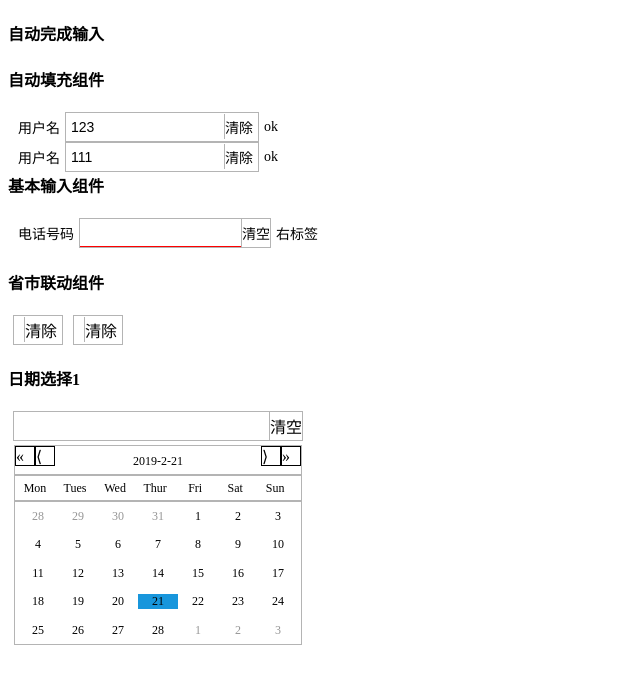
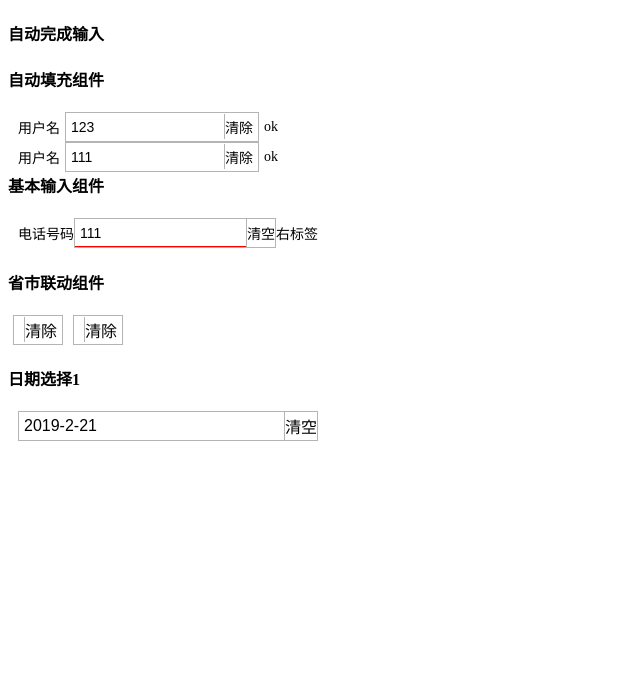
Before and after one commit to gaomin-github/my-pj6, a JavaScript app: page /dataDemo in a window 1280 px wide. Shown: the top 684 px of the page, without its empty margins (0-640 px from the left). Built offline with nearby package versions, Linux system fonts and the light colour scheme; the HTML template or start-up script is replaced by a standard one.

Commit message:
datepicker component
日期选择组件

```diff
--- a/src/components/datas/BasicInput.vue
+++ b/src/components/datas/BasicInput.vue
@@ -1,13 +1,13 @@
 <template>
-    <section class="container" @click="focusInput">
+    <section class="container" @blur="blur">
         <section class="left">
             <slot name="left"></slot>
         </section>
         <section class="content">
             <section class="in" :class="statusCode=='error'?'in_error':''">
                 <!--123-->
-                <input type="text" v-if="allowEdit" :value="basicValue" ref="in" @input="updateValue" @blur="blur"/>
-                <input type="text" v-else :value="basicValue" @input="updateValue" ref="in" @blur="blur" readonly/>
+                <input type="text" v-if="allowEdit" :value="value" ref="in"  @click="focusInput" @input="updateValue"/>
+                <input type="text" v-else :value="value" @click="focusInput"  @input="updateValue" ref="in" readonly/>
             </section>
             <section class="in_icon">
                 清空
@@ -40,20 +40,23 @@
     let e='error'
     @Component
     export default class Input extends Vue {
-        @Prop({default:''}) basicValue!:string      //输入值
+        @Prop({default:''}) value!:string      //输入值
         @Prop({default:InputStatus.init}) statusCode!:InputStatus      //组件状态
         @Prop({default:true}) allowEdit!:boolean    //是否允许编辑
         @Prop({default:false}) showPop!:boolean   //是否展示弹出模块
         focusInput(){
-            let inputEle:any=this.$refs['in']
-            inputEle.focus()
+//            let inputEle:any=this.$refs['in']
+//            inputEle.focus()
             this.showPop=!this.showPop
+            console.log('basic focus input')
+            this.$emit('click')
         }
         updateValue(event:any){
             this.$emit('input',event.target.value)
         }
         blur(){
-            this.$emit('blur',this.basicValue)
+            this.showPop=false
+            this.$emit('blur',this.value)
         }
     }
 </script>
@@ -67,7 +70,6 @@
     height:100%;
     display: flex;
     align-items: center;
-    margin-right:5px;
 }
 .content{
     display: flex;
@@ -78,7 +80,6 @@
     .in{
         flex:1;
         min-height:5px;
-        pading-left:5px;
         height:100%;
         input{
             width:100%;
@@ -120,6 +121,5 @@
     height:100%;
     display: flex;
     align-items: center;
-    margin-left:5px;
 }
 </style>
--- a/src/components/datas/DatePicker.vue
+++ b/src/components/datas/DatePicker.vue
@@ -1,8 +1,9 @@
 <template>
-    <section>
+    <section class="date_container" @input="handlerInput">
         <h3>{{test}}</h3>
-        <basic-input :showPop="true">
-            <section slot="down" class="down">
+        <basic-input :showPop="true" v-model="initDate" @click="handlerClick"></basic-input>
+        <transition name="date">
+            <section class="down" v-if="showPop">
                 <section class="header">
                     <section class="y_prev" @click="preYear--">&laquo;</section>
                     <section class="m_prev" @click="prevMonth">&langle;</section>
@@ -16,44 +17,37 @@
                     </li>
                 </ul>
                 <ul class="con_day">
-                    <li v-for="dayItem in dayList" :class="[dayItem.month==curMonth?'':'not_cur_month',dayItem.day==curDay&&dayItem.month==curMonth?'day_item-active':'']">
-                        <!--:class="dayItem.month==curMonth?'not_cur_month':'',dayItem.day==curDay?'day_item-active':''"-->
-                        <!--<section</section>-->
-                        <!--{{dayItem.month}},-->
-                        <!--{{curMonth}},-->
+                    <li v-for="dayItem in dayList" :class="[dayItem.month==curMonth?dayItem.year==curYear&&dayItem.day==curDay?'cur_day':'':'not_cur_month',dayItem.year+'-'+(dayItem.month+1)+'-'+dayItem.day==nowDate?'init_day':'']" @click="handlerChoose(dayItem)">
                         {{dayItem.day}}
                     </li>
                 </ul>
             </section>
-        </basic-input>
+        </transition>
+
     </section>
 </template>
 <script lang="ts">
     //电话号码格式校验
     import {Vue,Component,Prop} from 'vue-property-decorator';
     import BasicInput from './BasicInput';
-//    const WeekStrs=['Sun','Mon','Tues','Wed','Thur','Fri','Sat']
-    enum Week{
-        Sun=0,
-        Mon,
-        Tues,
-        Wed,
-        Thur,
-        Fri,
-        Sat
-    }
     @Component({
         components:{
             BasicInput
         }
     })
     export default class DatePicker extends Vue{
+        @Prop({default:(new Date()).getFullYear()+'-'+((new Date()).getMonth()+1)+'-'+(new Date()).getDate()}) value!:string        //传入组件值
+        nowDate:string=(new Date()).getFullYear()+'-'+((new Date()).getMonth()+1)+'-'+(new Date()).getDate()        //当前系统时间
         WeekStrs:Array<string>=['Mon','Tues','Wed','Thur','Fri','Sat','Sun']
         MonthIndexs:Array<number>=[31,28,31,30,31,30,31,31,30,31,30,31]
-        curYear:number=(new Date()).getFullYear()
-        curMonth:number=(new Date()).getMonth()
-        curDay:number=(new Date()).getDate()
-        initWeek:number=(new Date()).getDay()
+        initDate:string=this.value                  //组件选中值
+        curYear:number=parseInt((this.value.split('-'))[0])     //选中年份
+        curMonth:number=parseInt((this.value.split('-'))[1])-1    //选中月份
+        curDay:number=parseInt((this.value.split('-'))[2])      //选中日期值
+        showPop:boolean=false
+        get curWeek(){
+            return (new Date(this.curYear,this.curMonth,this.curDay)).getDay()
+        }
 //        获取当前月天数
         get monthDay(){
             if(this.curMonth==2) return 28
@@ -109,25 +103,45 @@
             this.curYear=this.curMonth%12==0?this.curYear+1:this.curYear
             this.curMonth=this.curMonth%12
         }
-        mounted(){
-            console.log('curYear:'+this.curYear)
-            console.log('curMonth:'+this.curMonth)
-            console.log('curDay:'+this.curDay)
-            console.log('initWeek:'+this.initWeek)
+//        点击输入框
+        handlerClick(){
+            console.log('handler click')
+            this.showPop=!this.showPop
+            this.$emit('click')
+        }
+        handlerChoose(dayItem:any){
+            this.curYear=dayItem.year
+            this.curMonth=dayItem.month
+            this.curDay=dayItem.day
+            this.initDate=this.curYear+'-'+(this.curMonth+1)+'-'+this.curDay
+            this.showPop=false
+            this.$emit('select')
+        }
+        handlerInput(){
+            this.curYear=parseInt((this.initDate.split('-'))[0])
+            this.curMonth=parseInt((this.initDate.split('-'))[1])-1
+            this.curDay=parseInt((this.initDate.split('-'))[2])
+            this.$emit('input',this.initDate)
         }
     }
 </script>
 <style lang="scss" scoped>
+.date_container{
+    position: relative;
+}
 .down{
-    height:200px;
-    display: flex;
+    position: absolute;
+    left:0px;
+    margin-top: 5px;
+    width:240px;
+    height:120px;
     flex-direction: column;
     cursor: pointer;
 }
 .header{
+    height:30px;
     display:flex;
     border: 1px rgb(180,180,180) solid;
-    height:30px;
     .y_prev,.y_next,.m_prev,.m_next{
         width:20px;
         height:20px;
@@ -142,10 +156,10 @@
     }
 }
 .header_week{
+    height:26px;
     display: grid;
-    height:26px;
     grid-template-columns:14% 14% 14% 14% 14% 14% 14%;
-    border:1px rgb(180,180,180) solid;
+    border:1px red solid;
     font-size: 12px;
     /*justify-content: space-between;*/
     align-items: center;
@@ -154,24 +168,49 @@
     }
 }
 .con_day{
-    flex:1;
     display: grid;
+    height:160px;
     border:1px rgb(180,180,180) solid;
     grid-template-rows:auto;
     align-items: center;
     justify-content: center;
     grid-template-columns:14% 14% 14% 14% 14% 14% 14%;
     li{
-        display: block;
-        /*border:1px black solid;*/
-        text-align: center;
         font-size: 12px;
+        height: 100%;
+        display: flex;
+        align-items: center;
+        justify-content: center;
+        position: relative;
+        margin:0px 2px;
+    }
+    li:hover{
+        background-color: rgba(154,200,240,0.5);
     }
     .not_cur_month{
         color:rgb(150,150,150);
     }
-    .day_item-active{
-        background-color: rgb(24,150,220);
+    .cur_day,.cur_day:hover{
+        background-color: rgb(50,150,200);
+        font-weight: 600;
+        color:rgb(255,255,255);
+    }
+    .init_day{
+        border:1px rgb(50,150,200) solid;
+        border-radius: 2px;
     }
 }
+    .date-enter,.date-leave-to{
+        max-height: 0px;
+        overflow-y: hidden;
+    }
+    .date-enter-to,.date-leave{
+        max-height:300px;
+        overflow-y: hidden;
+    }
+    .date-enter-active,.date-leave-active{
+        transition:all 6s;
+        overflow-y: hidden;
+    }
+
 </style>
--- a/src/components/datas/demo.vue
+++ b/src/components/datas/demo.vue
@@ -31,7 +31,7 @@
             <area-cascade class="area"></area-cascade>
         </section>
         <h4>日期选择1</h4>
-        <date-picker ></date-picker>
+        <date-picker class="date_con"></date-picker>
     </section>
 </template>
 <script lang="ts">
@@ -94,4 +94,7 @@
             width:120px;
         }
     }
+    .date_con{
+        margin-left: 10px;
+    }
 </style>
```
Also changed, not shown: src/components/datas/data.md (+3 -3 lines), src/components/tip/Mosaic.vue (added).
